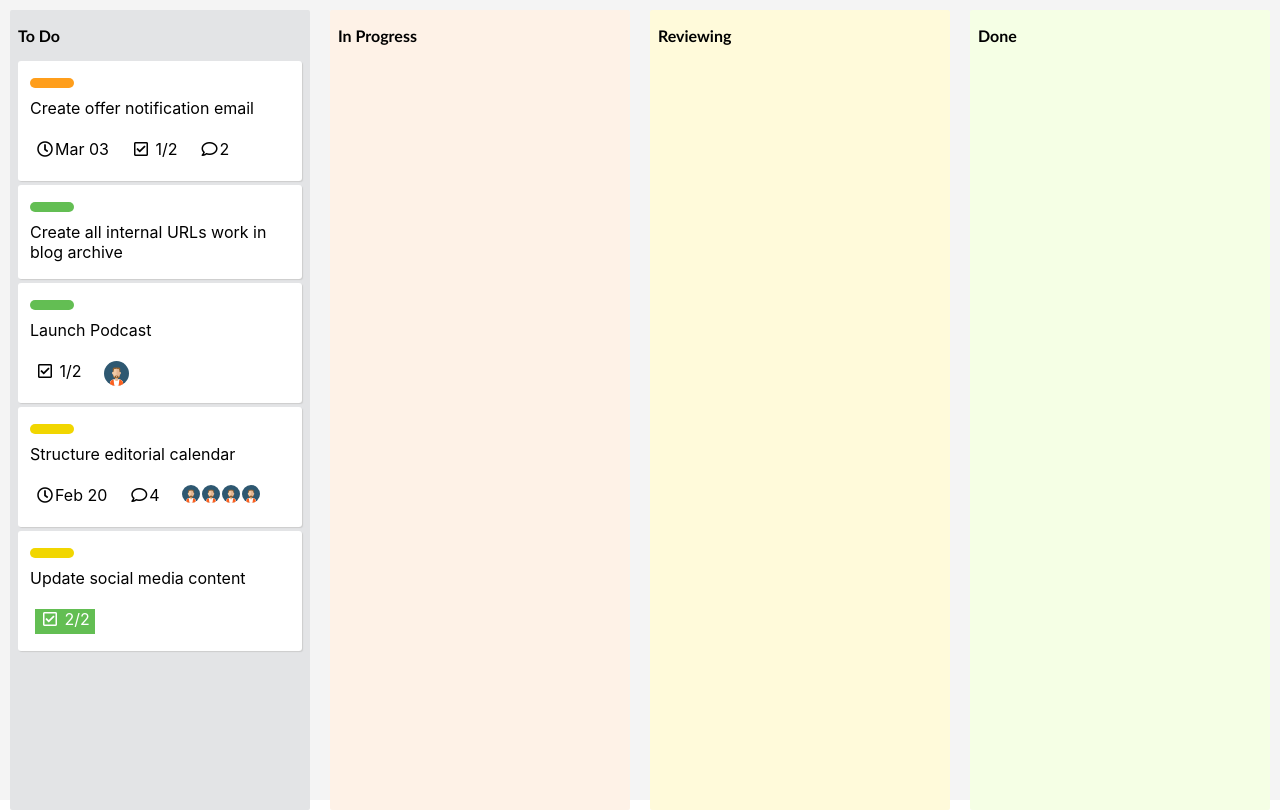
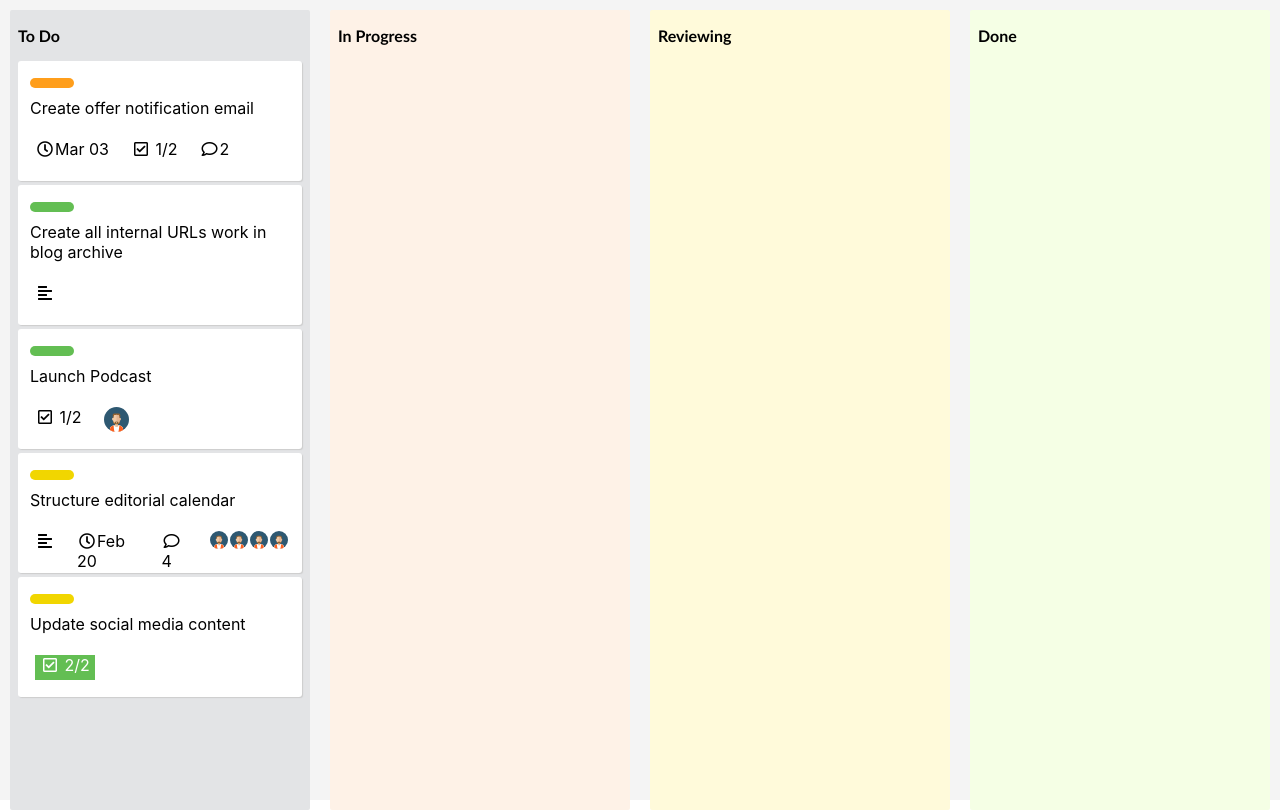
Before and after one commit to DouglasFeliphe/trello-clone-react, a React (Create React App) app: page / in a window 1280 px wide. Built offline with nearby package versions, Linux system fonts and the light colour scheme.

Commit message:
[ADD] adicionar ícone de descricão

```diff
--- a/src/App.jsx
+++ b/src/App.jsx
@@ -37,6 +37,7 @@ const App = () => {
         <MovableItem
           key={item.id}
           name={item.name}
+          description={item.description}
           deadline={item.deadline}
           files={item.files}
           comments={item.comments}
--- a/src/Components/Card/index.jsx
+++ b/src/Components/Card/index.jsx
@@ -11,6 +11,7 @@ import "../../../node_modules/@fortawesome/fontawesome-free/css/all.min.css";
 const Card = ({
   index,
   name,
+  description,
   deadline,
   files,
   comments,
@@ -22,6 +23,7 @@ const Card = ({
   setItems,
 }) => {
   const hasActions =
+    description !== "" ||
     deadline !== "" ||
     files.length > 0 ||
     comments.length > 0 ||
@@ -137,12 +139,19 @@ const Card = ({
 
       {hasActions && (
         <div className="card-action-container">
+          {description !== "" && (
+            <div className="card-action-item">
+              <i className="fas fa-align-left" />
+            </div>
+          )}
+
           {deadline !== "" && (
             <div className="card-action-item">
               <i className="far fa-clock" />
               {deadline}
             </div>
           )}
+
           {files.length > 0 && (
             <div className="card-action-item">
               <i className="fa fa-paperclip" />
--- a/src/tasks.js
+++ b/src/tasks.js
@@ -6,6 +6,7 @@ export const mock_tasks = [
   {
     id: 1,
     name: "Create offer notification email",
+    description: "",
     deadline: "Mar 03",
     files: [],
     comments: [
@@ -37,6 +38,7 @@ export const mock_tasks = [
   {
     id: 2,
     name: "Create all internal URLs work in blog archive",
+    description: "lorem ipsum lorem ipsum lorem ipsum lorem ipsum lorem ipsum",
     deadline: "",
     files: [],
     comments: [],
@@ -48,6 +50,7 @@ export const mock_tasks = [
   {
     id: 3,
     name: "Launch Podcast",
+    description: "",
     deadline: "",
     files: [],
     comments: [],
@@ -70,6 +73,7 @@ export const mock_tasks = [
   {
     id: 4,
     name: "Structure editorial calendar",
+    description: "lorem ipsum lorem ipsum lorem ipsum lorem ipsum lorem ipsum",
     deadline: "Feb 20",
     files: [],
     comments: [
@@ -103,6 +107,7 @@ export const mock_tasks = [
   {
     id: 5,
     name: "Update social media content",
+    description: "",
     deadline: "",
     files: [],
     comments: [],
```
Also changed, not shown: 1 other file (tests, documents, lock files or other folders).
